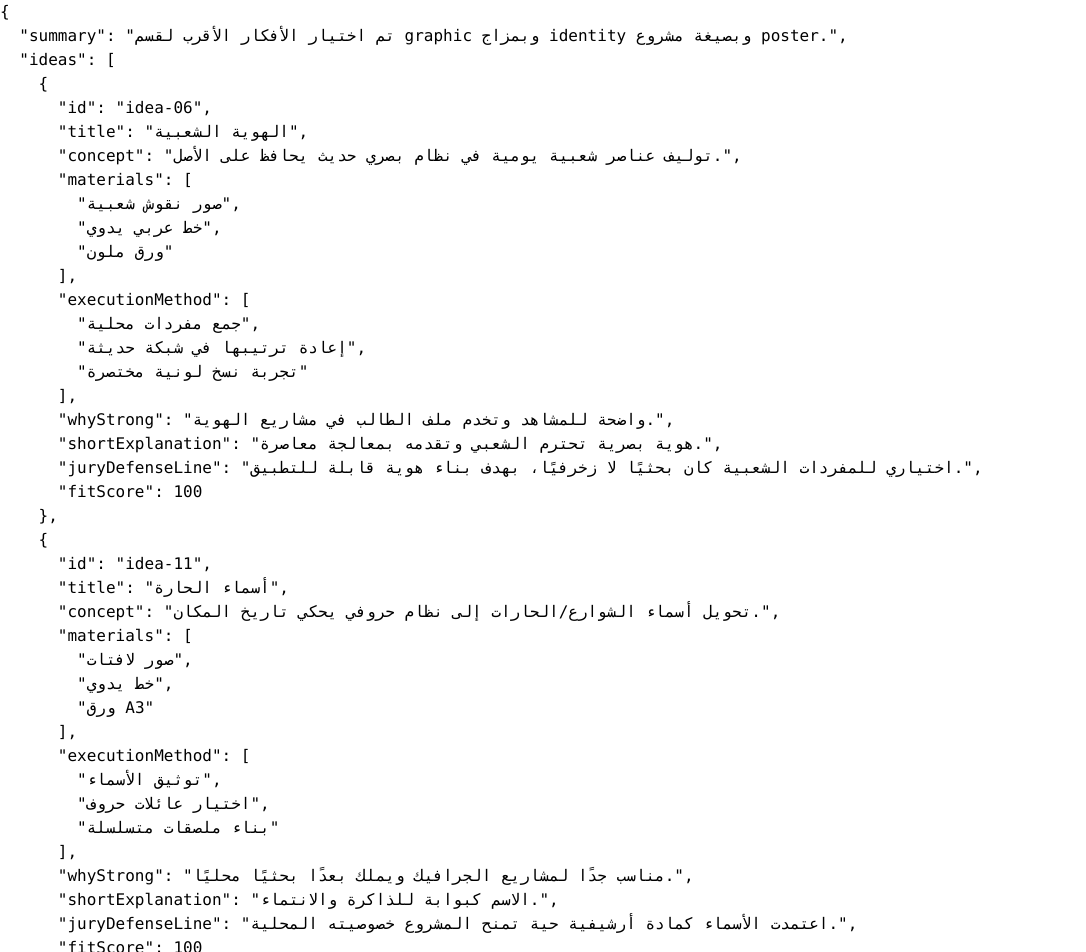
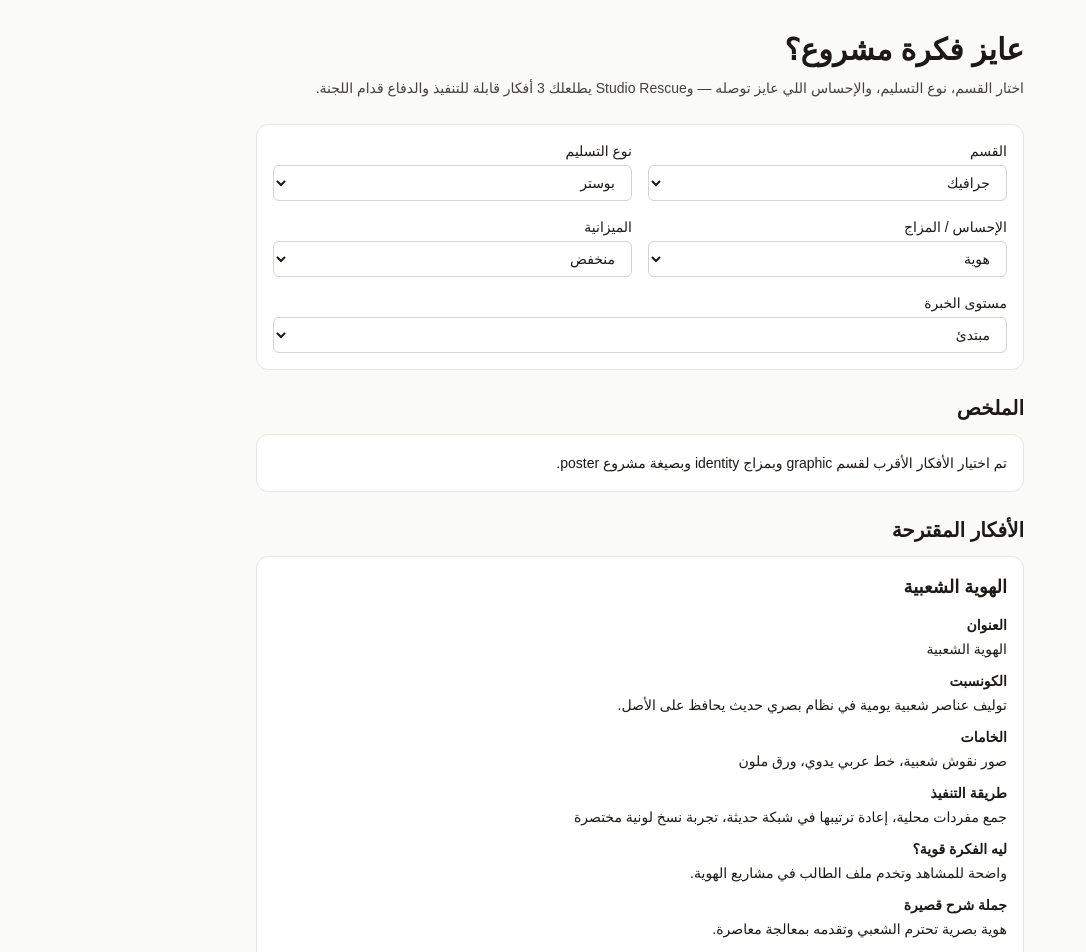
Before and after one commit to omarkhair70-droid/fine.arts.nub, a Next.js app: page /tools/ideas in a window 1280 px wide. Shown: the top 952 px of the page, without its empty margins (0-1086 px from the left). Built offline with nearby package versions, Linux system fonts and the light colour scheme.

Commit message:
Build idea generator interactive UX

```diff
--- a/app/tools/ideas/page.tsx
+++ b/app/tools/ideas/page.tsx
@@ -1,7 +1,67 @@
+"use client";
+
+import { useMemo, useState } from "react";
 import { generateIdeas } from "@/lib/generators/generateIdeas";
+import type { IdeaInput } from "@/types/ideas";
+import type {
+  BudgetLevel,
+  Department,
+  ExperienceLevel,
+  Mood,
+  ProjectFormat
+} from "@/types/taxonomy";
+
+const departmentOptions: { value: Department; label: string }[] = [
+  { value: "graphic", label: "جرافيك" },
+  { value: "decor", label: "ديكور" },
+  { value: "painting", label: "تصوير زيتي" },
+  { value: "drawing", label: "رسم" },
+  { value: "sculpture", label: "نحت" },
+  { value: "ceramics", label: "خزف" },
+  { value: "photography", label: "تصوير فوتوغرافي" },
+  { value: "general", label: "عام" }
+];
+
+const projectFormatOptions: { value: ProjectFormat; label: string }[] = [
+  { value: "painting", label: "لوحة" },
+  { value: "poster", label: "بوستر" },
+  { value: "campaign", label: "حملة" },
+  { value: "space", label: "فراغ / مساحة" },
+  { value: "model", label: "ماكيت" },
+  { value: "sculpture", label: "مجسّم" },
+  { value: "installation", label: "تركيب" },
+  { value: "photography", label: "تصوير" },
+  { value: "presentation", label: "عرض تقديمي" }
+];
+
+const moodOptions: { value: Mood; label: string }[] = [
+  { value: "sadness", label: "حزن" },
+  { value: "nostalgia", label: "نوستالجيا" },
+  { value: "tension", label: "توتر" },
+  { value: "chaos", label: "فوضى" },
+  { value: "hope", label: "أمل" },
+  { value: "identity", label: "هوية" },
+  { value: "city", label: "المدينة" },
+  { value: "childhood", label: "الطفولة" },
+  { value: "isolation", label: "عزلة" },
+  { value: "memory", label: "ذاكرة" }
+];
+
+const budgetOptions: { value: BudgetLevel; label: string }[] = [
+  { value: "very-low", label: "منخفض جدًا" },
+  { value: "low", label: "منخفض" },
+  { value: "medium", label: "متوسط" },
+  { value: "open", label: "مفتوح" }
+];
+
+const experienceOptions: { value: ExperienceLevel; label: string }[] = [
+  { value: "beginner", label: "مبتدئ" },
+  { value: "intermediate", label: "متوسط" },
+  { value: "advanced", label: "متقدم" }
+];
 
 export default function IdeasPage() {
-  const output = generateIdeas({
+  const [input, setInput] = useState<IdeaInput>({
     department: "graphic",
     projectFormat: "poster",
     mood: "identity",
@@ -9,5 +69,166 @@ export default function IdeasPage() {
     experienceLevel: "beginner"
   });
 
-  return <pre>{JSON.stringify(output, null, 2)}</pre>;
+  const output = useMemo(() => generateIdeas(input), [input]);
+
+  return (
+    <main className="min-h-screen bg-stone-50 px-4 py-8 text-stone-900" dir="rtl">
+      <div className="mx-auto max-w-3xl space-y-6">
+        <header className="space-y-2">
+          <h1 className="text-3xl font-bold">عايز فكرة مشروع؟</h1>
+          <p className="text-sm leading-6 text-stone-700">
+            اختار القسم، نوع التسليم، والإحساس اللي عايز توصله — وStudio Rescue يطلعلك 3
+            أفكار قابلة للتنفيذ والدفاع قدام اللجنة.
+          </p>
+        </header>
+
+        <section className="rounded-xl border border-stone-200 bg-white p-4">
+          <div className="grid grid-cols-1 gap-4 sm:grid-cols-2">
+            <label className="space-y-1 text-sm">
+              <span className="font-medium">القسم</span>
+              <select
+                className="w-full rounded-md border border-stone-300 bg-white px-3 py-2"
+                value={input.department}
+                onChange={(event) =>
+                  setInput((prev) => ({ ...prev, department: event.target.value as Department }))
+                }
+              >
+                {departmentOptions.map((option) => (
+                  <option key={option.value} value={option.value}>
+                    {option.label}
+                  </option>
+                ))}
+              </select>
+            </label>
+
+            <label className="space-y-1 text-sm">
+              <span className="font-medium">نوع التسليم</span>
+              <select
+                className="w-full rounded-md border border-stone-300 bg-white px-3 py-2"
+                value={input.projectFormat}
+                onChange={(event) =>
+                  setInput((prev) => ({
+                    ...prev,
+                    projectFormat: event.target.value as ProjectFormat
+                  }))
+                }
+              >
+                {projectFormatOptions.map((option) => (
+                  <option key={option.value} value={option.value}>
+                    {option.label}
+                  </option>
+                ))}
+              </select>
+            </label>
+
+            <label className="space-y-1 text-sm">
+              <span className="font-medium">الإحساس / المزاج</span>
+              <select
+                className="w-full rounded-md border border-stone-300 bg-white px-3 py-2"
+                value={input.mood}
+                onChange={(event) =>
+                  setInput((prev) => ({ ...prev, mood: event.target.value as Mood }))
+                }
+              >
+                {moodOptions.map((option) => (
+                  <option key={option.value} value={option.value}>
+                    {option.label}
+                  </option>
+                ))}
+              </select>
+            </label>
+
+            <label className="space-y-1 text-sm">
+              <span className="font-medium">الميزانية</span>
+              <select
+                className="w-full rounded-md border border-stone-300 bg-white px-3 py-2"
+                value={input.budgetLevel}
+                onChange={(event) =>
+                  setInput((prev) => ({ ...prev, budgetLevel: event.target.value as BudgetLevel }))
+                }
+              >
+                {budgetOptions.map((option) => (
+                  <option key={option.value} value={option.value}>
+                    {option.label}
+                  </option>
+                ))}
+              </select>
+            </label>
+
+            <label className="space-y-1 text-sm sm:col-span-2">
+              <span className="font-medium">مستوى الخبرة</span>
+              <select
+                className="w-full rounded-md border border-stone-300 bg-white px-3 py-2"
+                value={input.experienceLevel}
+                onChange={(event) =>
+                  setInput((prev) => ({
+                    ...prev,
+                    experienceLevel: event.target.value as ExperienceLevel
+                  }))
+                }
+              >
+                {experienceOptions.map((option) => (
+                  <option key={option.value} value={option.value}>
+                    {option.label}
+                  </option>
+                ))}
+              </select>
+            </label>
+          </div>
+        </section>
+
+        <section className="space-y-3">
+          <h2 className="text-xl font-semibold">الملخص</h2>
+          <div className="rounded-xl border border-stone-200 bg-white p-4 text-sm leading-6">
+            {output.summary}
+          </div>
+        </section>
+
+        <section className="space-y-3">
+          <h2 className="text-xl font-semibold">الأفكار المقترحة</h2>
+          <div className="space-y-3">
+            {output.ideas.map((idea) => (
+              <article key={idea.id} className="rounded-xl border border-stone-200 bg-white p-4">
+                <h3 className="text-lg font-bold">{idea.title}</h3>
+                <dl className="mt-3 space-y-2 text-sm leading-6">
+                  <div>
+                    <dt className="font-semibold">العنوان</dt>
+                    <dd>{idea.title}</dd>
+                  </div>
+                  <div>
+                    <dt className="font-semibold">الكونسبت</dt>
+                    <dd>{idea.concept}</dd>
+                  </div>
+                  <div>
+                    <dt className="font-semibold">الخامات</dt>
+                    <dd>{idea.materials.join("، ")}</dd>
+                  </div>
+                  <div>
+                    <dt className="font-semibold">طريقة التنفيذ</dt>
+                    <dd>{idea.executionMethod.join("، ")}</dd>
+                  </div>
+                  <div>
+                    <dt className="font-semibold">ليه الفكرة قوية؟</dt>
+                    <dd>{idea.whyStrong}</dd>
+                  </div>
+                  <div>
+                    <dt className="font-semibold">جملة شرح قصيرة</dt>
+                    <dd>{idea.shortExplanation}</dd>
+                  </div>
+                  <div>
+                    <dt className="font-semibold">جملة دفاع قدام اللجنة</dt>
+                    <dd>{idea.juryDefenseLine}</dd>
+                  </div>
+                  <div>
+                    <dt className="font-semibold">نسبة الملاءمة</dt>
+                    <dd>{idea.fitScore}%</dd>
+                  </div>
+                </dl>
+              </article>
+            ))}
+          </div>
+        </section>
+      </div>
+    </main>
+  );
 }
```
